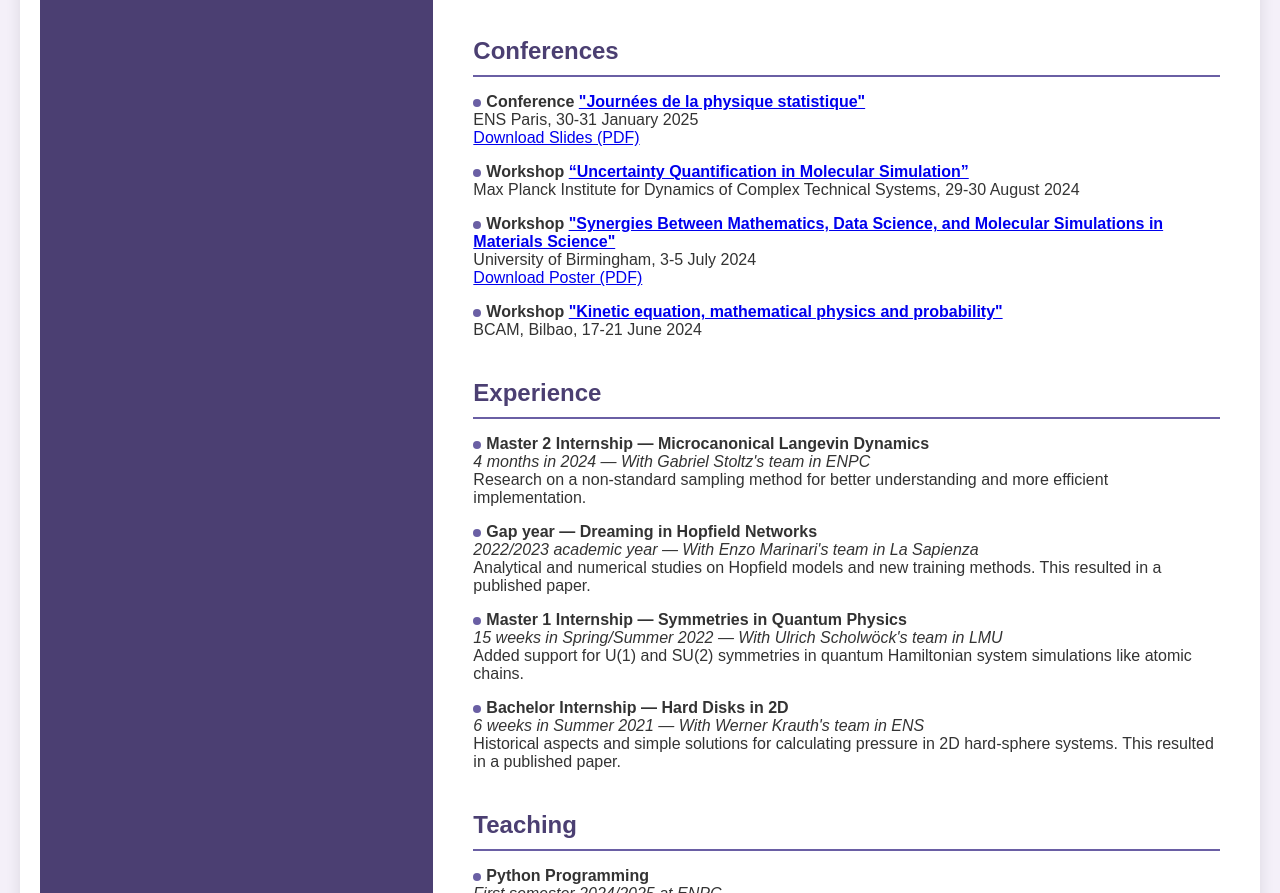
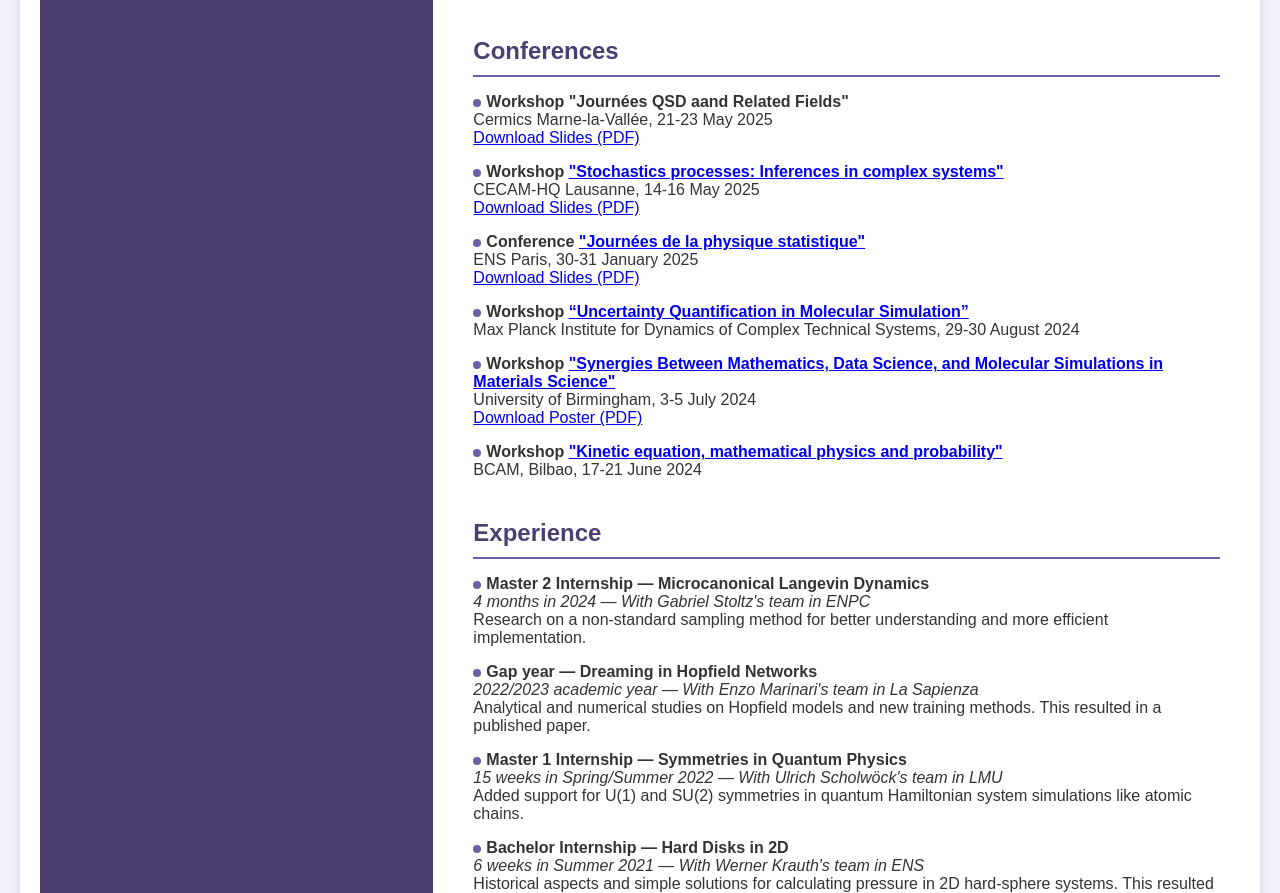
Before and after one commit to LouisCarillo/LouisCarillo.github.io, a plain HTML site: page index.html in a window 1280 px wide. Shown: the part 1371-2264 px from the top of the page. Drawn offline with Linux system fonts and the light colour scheme.

Commit message:
Update workshops

```diff
--- a/index.html
+++ b/index.html
@@ -242,7 +242,7 @@
             <div class="links">
                 <ul>
                     <li><img src="logos/github.svg" alt="GitHub"><a href="https://github.com/LouisCarillo" target="_blank">GitHub</a></li>
-                    <li><img src="logos/pdf.svg" alt="PDF"><a href="resume.pdf" download>Download English Resume (PDF)</a></li>
+                    <li><img src="logos/pdf.svg" alt="PDF"><a href="pdf/resume.pdf" download>Download English Resume (PDF)</a></li>
                 </ul>
             </div>
         </div>
@@ -280,16 +280,24 @@
             <!-- Conferences Section -->
             <div class="section">
                 <h3>Conferences</h3>
+                <p><span class="circle"></span><strong>Workshop "Journées QSD aand Related Fields"</strong><br>
+                    Cermics Marne-la-Vallée, 21-23 May 2025<br>
+                    <a href="pdf/QSD2025.pdf" download>Download Slides (PDF)</a>
+                </p>
+                <p><span class="circle"></span><strong>Workshop <a href="https://www.cecam.org/workshop-details/stochastics-processes-inferences-in-complex-systems-1390" target="_blank">"Stochastics processes: Inferences in complex systems"</a></strong><br>
+                    CECAM-HQ Lausanne, 14-16 May 2025<br>
+                    <a href="pdf/cecam2025.pdf" download>Download Slides (PDF)</a>
+                </p>
                 <p><span class="circle"></span><strong>Conference <a href="https://jstat.phys.ens.fr/fr" target="_blank">"Journées de la physique statistique"</a></strong><br>
                     ENS Paris, 30-31 January 2025<br>
-                    <a href="slide_journee_phy_stat.pdf" download>Download Slides (PDF)</a>
+                    <a href="pdf/slide_journee_phy_stat.pdf" download>Download Slides (PDF)</a>
                 </p>
                 <p><span class="circle"></span><strong>Workshop <a href="https://indico3.mpi-magdeburg.mpg.de/event/40/" target="_blank">“Uncertainty Quantification in Molecular Simulation”</a></strong><br>
                     Max Planck Institute for Dynamics of Complex Technical Systems, 29-30 August 2024
                 </p>
                 <p><span class="circle"></span><strong>Workshop <a href="https://sites.google.com/site/xiaochengshang/network/bham-workshop-july-24" target="_blank">"Synergies Between Mathematics, Data Science, and Molecular Simulations in Materials Science"</a></strong><br>
                     University of Birmingham, 3-5 July 2024<br>
-                    <a href="posterBirmingham.pdf" download>Download Poster (PDF)</a>
+                    <a href="pdf/posterBirmingham.pdf" download>Download Poster (PDF)</a>
                 </p>
                 <p><span class="circle"></span><strong>Workshop <a href="https://www.bcamath.org/events/kemap/en/" target="_blank">"Kinetic equation, mathematical physics and probability"</a></strong><br>
                     BCAM, Bilbao, 17-21 June 2024
```
Also changed, not shown: 8 other files.
